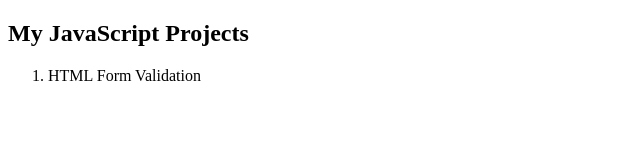
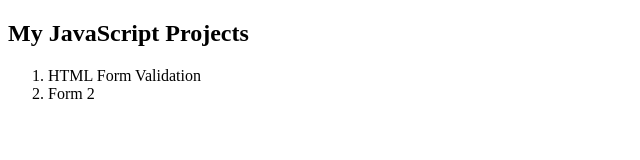
Before and after one commit to zaighamhafeez/JavaScriptProjects, a plain HTML site: page index.html in a window 1280 px wide. Shown: the full height of the page, 0-640 px from the left. Drawn offline with Linux system fonts and the light colour scheme.

Commit message:
Update index.html
create 2nd list

```diff
--- a/index.html
+++ b/index.html
@@ -9,6 +9,7 @@
     <h2>My JavaScript Projects</h2>
     <ol>
         <li>HTML Form Validation</li>
+        <li>Form 2</li>
     </ol>
 </body>
 </html>
```
